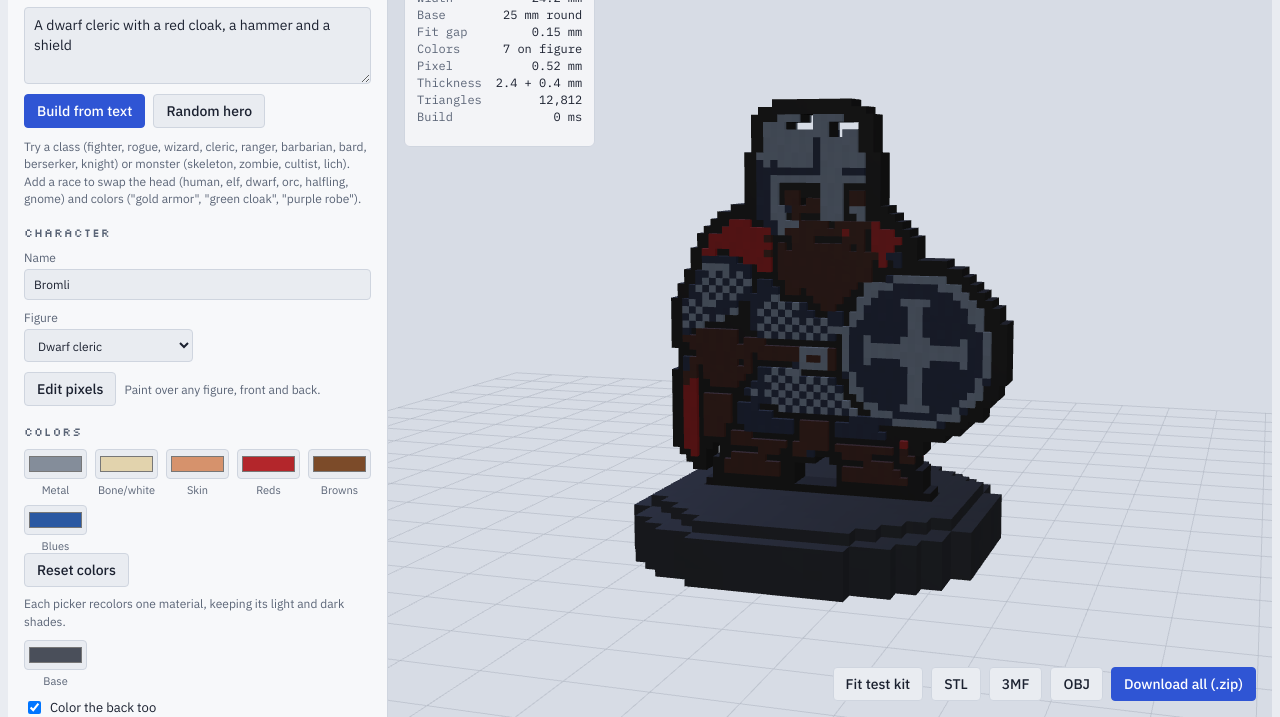
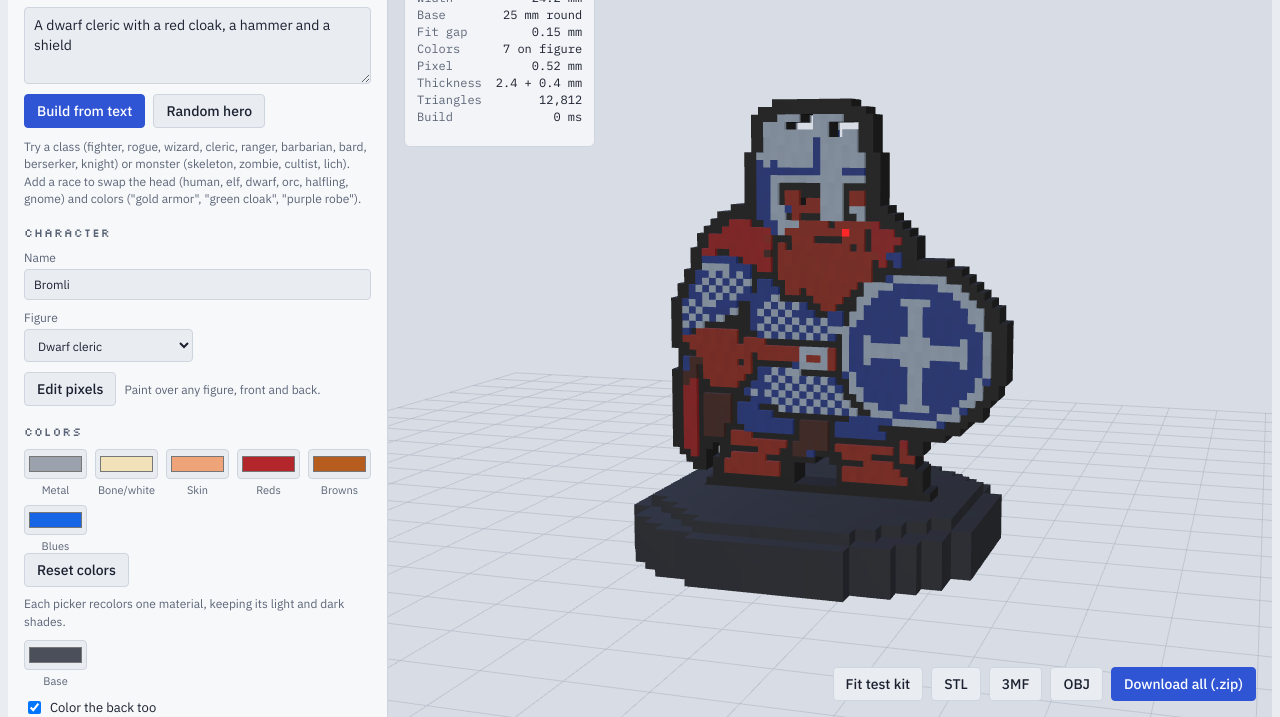
Before and after one commit to wbrooks88/bitforge, a plain HTML site: page index.html in a window 1280 px wide. Shown: the part 91-808 px from the top of the page. Drawn offline with nearby package versions, Linux system fonts and the light colour scheme; animation ran at ten frames a second.

Commit message:
Livelier figure colors and brighter 3D preview lighting
Co-Authored-By: Claude Opus 5.5 <noreply@anthropic.com>
Claude-Session: https://claude.ai/code/session_01DHst4hdt88yBr1T4anZphj

```diff
--- a/index.html
+++ b/index.html
@@ -610,6 +610,14 @@ const MIX_OK = {
   a_berserker: ["a_rogue", "a_wizard", "a_cleric"],
 };
 const mixOk = (body, head) => head === body || (MIX_OK[body] || []).includes(head);
+// livelier colors: more saturation and a lift on mid and dark shades (greys and metal stay nearly neutral)
+const livenMemo = {};
+function liven(hex) {
+  if (livenMemo[hex]) return livenMemo[hex];
+  const [h, s, l] = rgbHsl(hexRgb("#" + hex));
+  const s2 = s < 0.12 ? s : Math.min(1, s * 1.3 + 0.06), l2 = Math.min(0.94, Math.pow(l, 0.82) + 0.02);
+  return livenMemo[hex] = hslHex([h, s2, l2]).slice(1);
+}
 function artParts(s) { return s.tpl === "mix" ? { body: s.mixBody, head: s.mixHead !== s.mixBody && mixOk(s.mixBody, s.mixHead) ? s.mixHead : null } : { body: s.tpl, head: null }; }
 function artSprite(s, back = false) {
   const { body, head } = artParts(s);
@@ -646,7 +654,7 @@ function artSprite(s, back = false) {
   const cnt = new Map();
   for (const [k, i] of cells) if (i >= 0) { const hx = ART[src.get(k)].pal[i], m = artMat(src.get(k), i); const e = cnt.get(m) || new Map(); e.set(hx, (e.get(hx) || 0) + 1); cnt.set(m, e); }
   const mids = {}; for (const [m, e] of cnt) mids[m] = [...e.entries()].sort((a, b) => b[1] - a[1])[0][0];
-  if (!back) { const key = body + "|" + head; const list = Object.keys(MATS).filter(m => cnt.has(m)).map(m => ({ m, label: MATS[m], mid: "#" + mids[m] })); matInfo = { key: key + list.map(x => x.m).join(), list }; }
+  if (!back) { const key = body + "|" + head; const list = Object.keys(MATS).filter(m => cnt.has(m)).map(m => ({ m, label: MATS[m], mid: "#" + liven(mids[m]) })); matInfo = { key: key + list.map(x => x.m).join(), list }; }
   const rec = s.recolor || {}, out = new Map(), memo = {};
   const recolor = (m, shown) => {
     const t = rec[m]; if (!t || !mids[m]) return shown;
@@ -655,7 +663,7 @@ function artSprite(s, back = false) {
     const sat = Mi[1] < 0.1 ? T[1] * (0.7 + C[1]) : C[1] * T[1] / Mi[1];
     return memo[mk] = hslHex([C[0] + (T[0] - Mi[0]), sat, C[2] + (T[2] - Mi[2])]).slice(1);
   };
-  for (const [k, i] of cells) { if (i < 0) { out.set(k, "ink"); continue; } const A = ART[src.get(k)]; out.set(k, "c_" + recolor(artMat(src.get(k), i), level(A)[i])); }
+  for (const [k, i] of cells) { if (i < 0) { out.set(k, "ink"); continue; } const A = ART[src.get(k)]; const m = artMat(src.get(k), i), c = recolor(m, level(A)[i]); out.set(k, "c_" + (rec[m] ? c : liven(c))); }
   return finishSprite(out, (TH[s.scale] || 34) / ART_REF, false);
 }
 const spriteKey = (x, y) => (x + 500) * 2000 + (y + 500);
@@ -2013,8 +2021,10 @@ const scene = new THREE.Scene();
 const camera = new THREE.PerspectiveCamera(32, 1, 0.1, 2000);
 const controls = new OrbitControls(camera, renderer.domElement);
 controls.enableDamping = true; controls.autoRotate = false; controls.autoRotateSpeed = 1.6;
-scene.add(new THREE.HemisphereLight(0xffffff, 0x5a6070, 1.6));
-const key = new THREE.DirectionalLight(0xffffff, 1.9); key.position.set(30, 60, 45); scene.add(key);
+scene.add(new THREE.HemisphereLight(0xffffff, 0x8a90a0, 2.1));
+scene.add(new THREE.AmbientLight(0xffffff, 0.5));
+const key = new THREE.DirectionalLight(0xffffff, 2.1); key.position.set(30, 60, 45); scene.add(key);
+const viewLight = new THREE.DirectionalLight(0xffffff, 1.9); viewLight.position.set(0.3, 0.4, 1); camera.add(viewLight); scene.add(camera); // light from the viewer so the face being looked at is lit
 const rim = new THREE.DirectionalLight(0x9fb4ff, 0.7); rim.position.set(-40, 30, -50); scene.add(rim);
 const grid = new THREE.GridHelper(120, 24, 0x7a8394, 0x7a8394); grid.material.transparent = true; grid.material.opacity = 0.25; scene.add(grid);
 let meshObj = null, mono = false, current = null, firstFrame = true;
```
